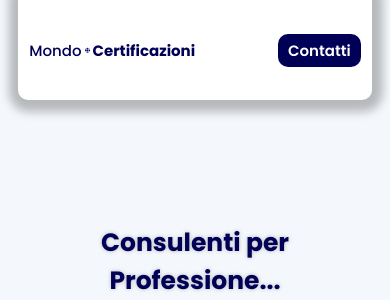
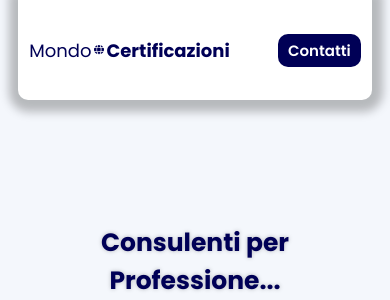
Before and after one commit to Antox003/Mondo-Certificazioni, a PHP site: page / in a window 390 px wide. Shown: the top 300 px of the page. Run offline with PHP 8.4, Linux system fonts and the light colour scheme; some libraries are stand-ins or nearby versions.

Commit message:
fix logo
fix responsive logo

```diff
--- a/service.css
+++ b/service.css
@@ -37,7 +37,7 @@ header .container{
     position: absolute;
     z-index: 1000;
     background:#ffffff;
-    width: 80%;
+    width: 85%;
     height: 100px;
     flex-shrink: 0;
     border-radius: 0px 0px 10px 10px;
@@ -49,6 +49,7 @@ header .logo-container {
     display: flex;
     color: #000056;
     align-items: center;
+    height: 20px;
 }
 
 header .logo-container .regular{
@@ -57,6 +58,7 @@ header .logo-container .regular{
 
 header .logo-container img{
     width:8%;
+    height: 100%;
     margin: 0px 3px 0px 3px;
     color: #000056;
 }
--- a/style.css
+++ b/style.css
@@ -37,17 +37,22 @@ header .container-header{
 }
 
 header .container-title {
-    width: 25%;
     display: flex;
+    color: #000056;
+    align-items: center;
+    height: 20px;
 }
 
-header .regular{
-    font-weight: 500;
+header .container-title .regular{
+    font-weight: 400;
 }
 
+
 header .container-title img{
-    width: 6%;
+    width:8%;
+    height: 100%;
     margin: 0px 3px 0px 3px;
+    color: #000056;
 }
 
 header .container-header button{
@@ -405,9 +410,3 @@ footer .container-footer .document{
     justify-content: center;
     padding: 5px;
 }
-
-
-@media only screen and (max-width:1000px) {
-
-
-}
--- a/style_mobile.css
+++ b/style_mobile.css
@@ -1,5 +1,6 @@
 header .container-title {
-    font-size: 10px;
+    font-size: 12px;
+    height: 10px;
 }
 
 header .container-header button{
```
Also changed, not shown: service_mobile.css (+6 -1 lines), style-info.css (+7 -1 lines).
